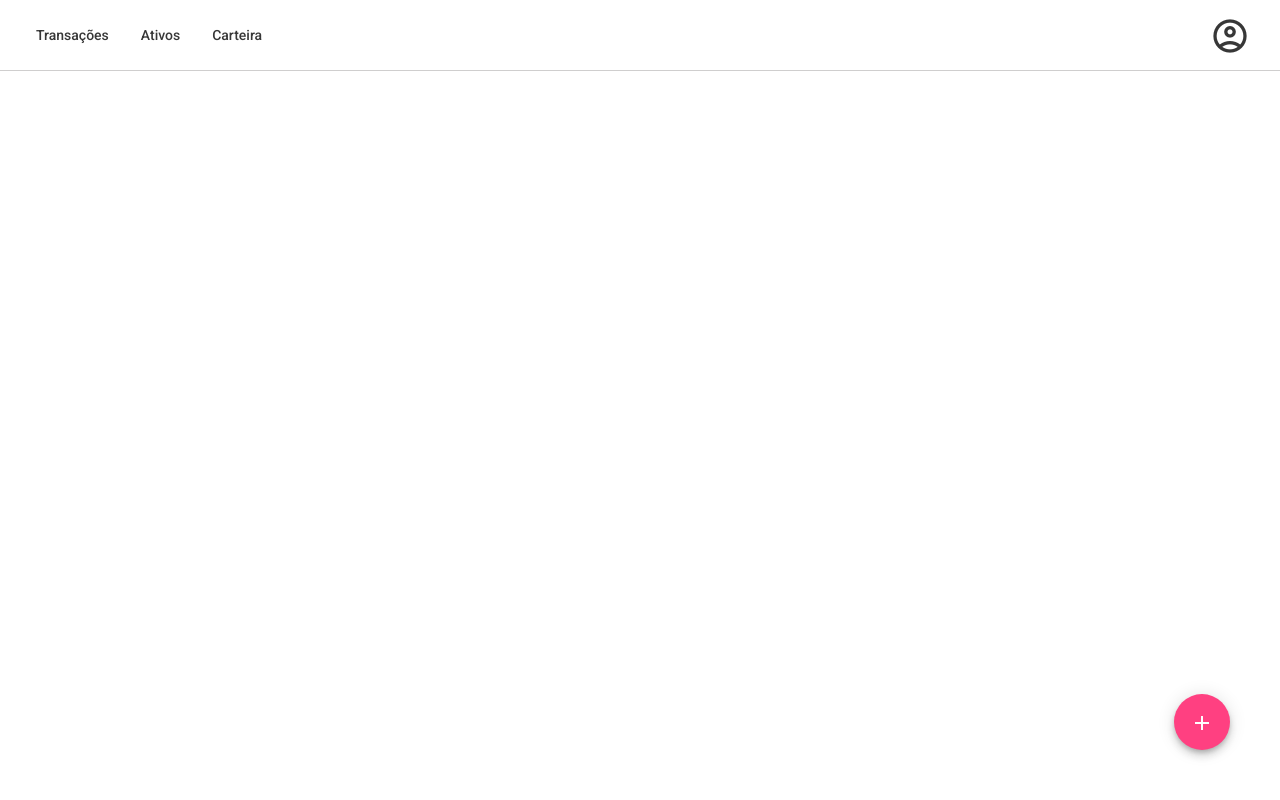
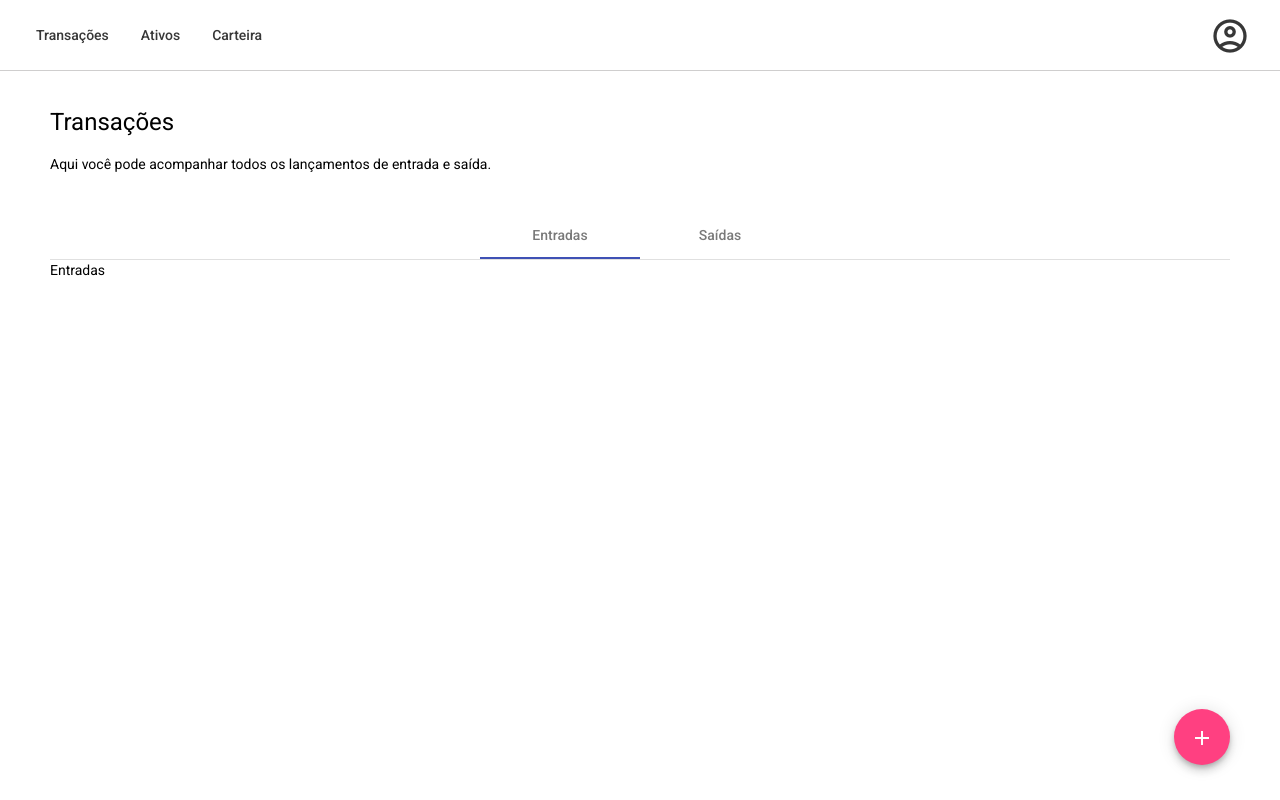
Before and after one commit to deriknyvo/investment-manager, an Angular app: page /transactions in a window 1280 px wide. Built offline with nearby package versions, Linux system fonts and the light colour scheme.

Commit message:
Ajustando template da tela de transaçoes

```diff
--- a/src/app/layout/layout.component.html
+++ b/src/app/layout/layout.component.html
@@ -1,3 +1,4 @@
+<div class="max-container">
     <div class="content">
         <nav class="navbar">
             <div class="menus">
@@ -15,3 +16,4 @@
             <router-outlet></router-outlet>
         </section>
     </div>
+</div>
--- a/src/app/layout/layout.component.scss
+++ b/src/app/layout/layout.component.scss
@@ -1,12 +1,20 @@
+.max-container {
+    height: 100%;
+    display: flex;
+    justify-content: center;
+}
+
 .content {
     height: 100%;
+    width: 100%;
+    max-width: 1440px;
     display: flex;
     flex-direction: column;
 }
 
 .main {
     flex: 1;
-    padding: 50px;
+    padding: 35px 50px;
 }
 
 .navbar {
--- a/src/app/pages/transactions/speed-dial-fab-button/speed-dial-fab-button.component.html
+++ b/src/app/pages/transactions/speed-dial-fab-button/speed-dial-fab-button.component.html
@@ -2,11 +2,12 @@
   *ngIf="fabTogglerState==='active'"
   (click)="onToggleFab()">
 </div>
+
 <div class='fab-container' [style.flexDirection]="reverseColumnDirection?'column-reverse':'column'">
-  <button mat-fab class="fab-toggler"
-          (click)="onToggleFab()">
+  <button mat-fab class="fab-toggler" (click)="onToggleFab()">
     <i class="material-icons" [@fabToggler]="{value: fabTogglerState}">add</i>
   </button>
+
   <div [className]="reverseColumnDirection?'column-reverse':'column'" [@speedDialStagger]="buttons.length">
     <button *ngFor="let btn of buttons"
       mat-mini-fab
--- a/src/app/pages/transactions/speed-dial-fab-button/speed-dial-fab-button.component.scss
+++ b/src/app/pages/transactions/speed-dial-fab-button/speed-dial-fab-button.component.scss
@@ -40,3 +40,8 @@
   bottom: 0;
   z-index: 99;
 }
+
+.mat-mini-fab {
+  width: 56px;
+  height: 56px;
+}
--- a/src/app/pages/transactions/transactions.component.html
+++ b/src/app/pages/transactions/transactions.component.html
@@ -1,4 +1,24 @@
 <div class="content">
+    <header>
+        <h1>Transações</h1>
+        <p>
+            Aqui você pode acompanhar todos os lançamentos de entrada e saída.
+        </p>
+    </header>
+
+    <main>
+        <mat-tab-group mat-align-tabs="center">
+            <mat-tab label="Entradas">
+                <p>Entradas</p>
+            </mat-tab>
+
+            <mat-tab label="Saídas">
+                <p>Saídas</p>
+            </mat-tab>
+        </mat-tab-group>
+    </main>
+
+    <footer>
         <speed-dial-fab
             class="speed-dial-container"
             [ngClass]="speedDialFabPosition"
@@ -6,4 +26,5 @@
             (fabClick)="onSpeedDialFabClicked($event)"
             [buttons]="speedDialFabButtons">
         </speed-dial-fab>
+    </footer>
 </div>
--- a/src/app/pages/transactions/transactions.component.scss
+++ b/src/app/pages/transactions/transactions.component.scss
@@ -1,6 +1,13 @@
 .content {
     height: 100%;
     display: flex;
-    align-items: flex-end;
-    justify-content: flex-end;
+    flex-direction: column;
 }
+
+header {
+    margin-bottom: 25px;
+}
+
+main {
+    flex-grow: 1;
+}
--- a/src/app/pages/transactions/transactions.module.ts
+++ b/src/app/pages/transactions/transactions.module.ts
@@ -4,6 +4,7 @@ import { RouterModule, Routes } from '@angular/router';
 import { MatTooltipModule } from '@angular/material/tooltip';
 import { MatButtonModule } from '@angular/material/button';
 import { MatButtonToggleModule } from '@angular/material/button-toggle';
+import { MatTabsModule } from '@angular/material/tabs';
 
 import { TransactionsComponent } from './transactions.component';
 import { SpeedDialFabButtonComponent } from './speed-dial-fab-button/speed-dial-fab-button.component';
@@ -25,7 +26,8 @@ const routes: Routes = [
     RouterModule.forChild(routes),
     MatTooltipModule,
     MatButtonModule,
-    MatButtonToggleModule
+    MatButtonToggleModule,
+    MatTabsModule
   ]
 })
 export class TransactionsModule { }
```
Also changed, not shown: src/styles.scss (+8 -2 lines). Lines whose indentation alone changed are shown as unchanged.
